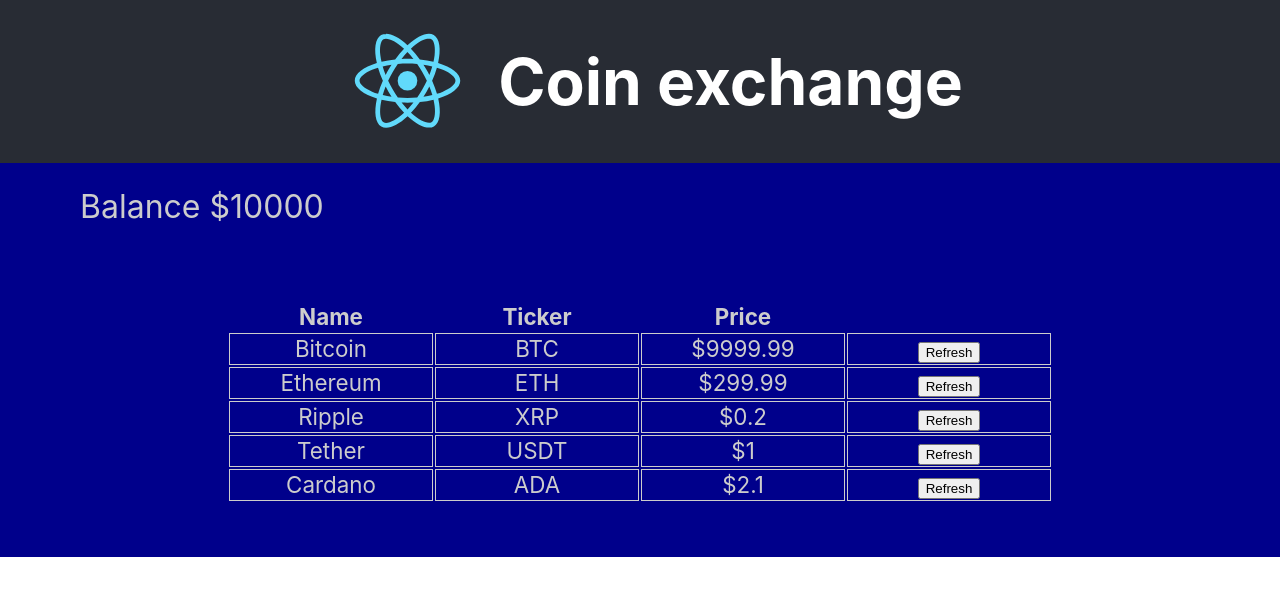
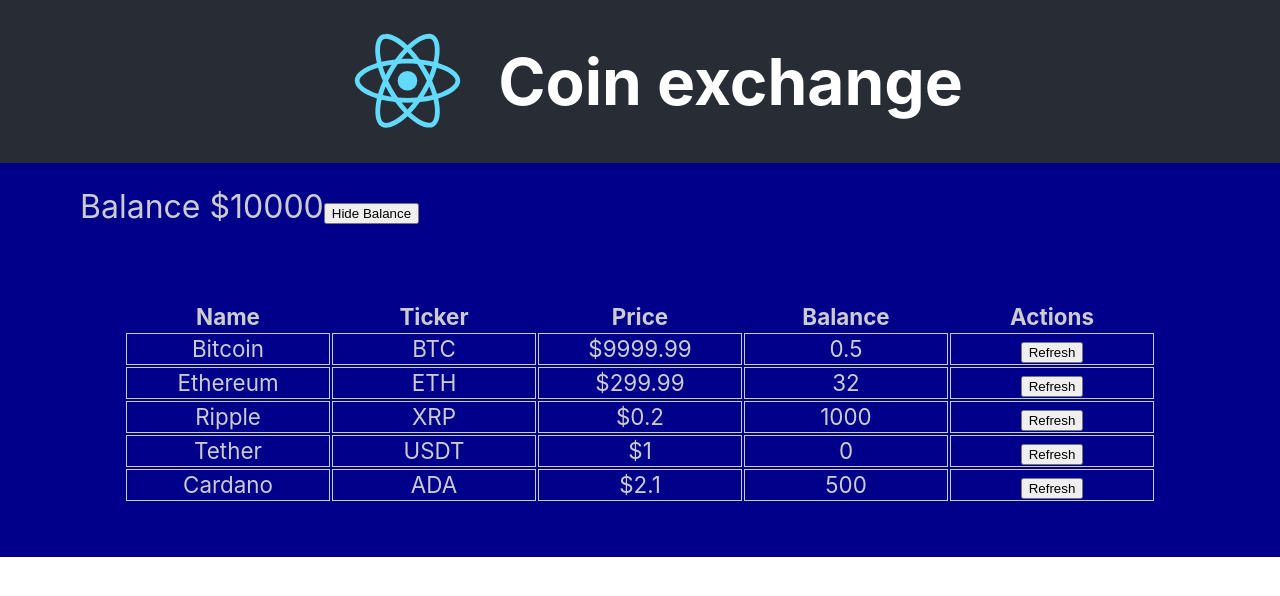
Before and after one commit to r0mansCode/coin-exchange, a React (Create React App) app: page / in a window 1280 px wide. Shown: the top 596 px of the page. Built offline with nearby package versions, Linux system fonts and the light colour scheme.

Commit message:
class properties

```diff
--- a/src/App.js
+++ b/src/App.js
@@ -11,42 +11,53 @@
 `;
 
 class App extends React.Component {
-  constructor (props) {
-    super(props);
-    this.state = {
+  state = {
     balance: 10000,
+    showBalance: true,
     coinData: [
       {
         name: 'Bitcoin',
         ticker: 'BTC',
+        balance: 0.5,
         price: 9999.99
       },
       {
         name: 'Ethereum',
         ticker: 'ETH',
+        balance: 32.0,
         price: 299.99
       },
       {
         name: 'Ripple',
         ticker: 'XRP',
+        balance: 1000,
         price: 0.2
       },
       {
         name: 'Tether',
         ticker: 'USDT',
+        balance: 0,
         price: 1.0
       },
       {
         name: 'Cardano',
         ticker: 'ADA',
+        balance: 500,
         price: 2.1
       }
     ]
   }
-    this.handleRefresh = this.handleRefresh.bind(this);
+
+  handleBalanceVisibilityChange = () => {
+    this.setState( function(oldState) {
+      return {
+        ...oldState,
+        showBalance: !oldState.showBalance
       }
-  handleRefresh (valueChangeTicker) {
-    const newCoinData = this.state.coinData.map( function ( {ticker, name, price} ) {
+    });
+  }
+  handleRefresh = (valueChangeTicker) => {
+    const newCoinData = this.state.coinData.map( function ( {ticker, name, price, balance} ) {
       let newPrice= price;
         if ( valueChangeTicker === ticker) {
           const randomPercentage = 0.995 + Math.random() * 0.01;
@@ -55,7 +66,8 @@
         return {
           ticker,
           name,
-          price: newPrice
+          price: newPrice,
+          balance
         }
     });
 
@@ -66,8 +78,14 @@
     return (
       <Div>
           <ExchangeHeader/>
-          <AccountBalance amount={this.state.balance} />
-          <CoinList coinData={this.state.coinData} handleRefresh={this.handleRefresh} />
+          <AccountBalance
+          amount={this.state.balance}
+          showBalance = {this.state.showBalance}
+          handleBalanceVisibilityChange={this.handleBalanceVisibilityChange} />
+          <CoinList
+           coinData={this.state.coinData}
+           showBalance = {this.state.showBalance}
+           handleRefresh={this.handleRefresh} />
       </Div>
     );
   }
--- a/src/components/AccountBalance/AccountBalance.jsx
+++ b/src/components/AccountBalance/AccountBalance.jsx
@@ -8,11 +8,20 @@
     padding: 1.5rem 0 1.5rem 5rem;
 `;
 
+
+
 export default class AccountBalance extends Component {
+
     render() {
+        const buttonText = this.props.showBalance ? 'Hide Balance' : 'Show Balance';
+        let content = null;
+        if ( this.props.showBalance ) {
+            content = <>Balance ${this.props.amount}</>;
+        }
         return (
             <Section>
-             Balance ${this.props.amount}
+             {content}
+             <button onClick={this.props.handleBalanceVisibilityChange}>{buttonText}</button>
             </Section>
         );
     }
--- a/src/components/Coin/Coin.jsx
+++ b/src/components/Coin/Coin.jsx
@@ -8,12 +8,8 @@
 `;
 
 export default class Coin extends Component {
-  constructor(props) {
-    super(props);
-    this.handleClick = this.handleClick.bind(this);
-    }
 
-  handleClick(event) {
+  handleClick = (event) => {
   //Prevent the degault action of submitting the form (refreshing the page)
   event.preventDefault();
 
@@ -27,6 +23,7 @@
               <Td>{this.props.name}</Td>
               <Td>{this.props.ticker}</Td>
               <Td>${this.props.price}</Td>
+              {this.props.showBalance ? <Td>{this.props.balance}</Td> : null}
               <Td>
                 <form action="#" method="POST">
                 <button onClick={this.handleClick}>Refresh</button>
--- a/src/components/CoinList/CoinList.jsx
+++ b/src/components/CoinList/CoinList.jsx
@@ -17,15 +17,19 @@
                 <th>Name</th>
                 <th>Ticker</th>
                 <th>Price</th>
+                {this.props.showBalance ? <th>Balance</th> : null}
+                <th>Actions</th>
               </tr>
             </thead>
           <tbody>
             {
-              this.props.coinData.map( ({name, ticker, price}) =>
+              this.props.coinData.map( ({name, ticker, price, balance}) =>
                 <Coin key={ticker}
                       handleRefresh={this.props.handleRefresh}
                       name={name}
                       ticker={ticker}
+                      showBalance={this.props.showBalance}
+                      balance={balance}
                       price={price} />
                 )
             }
```
Lines whose indentation alone changed are shown as unchanged.
